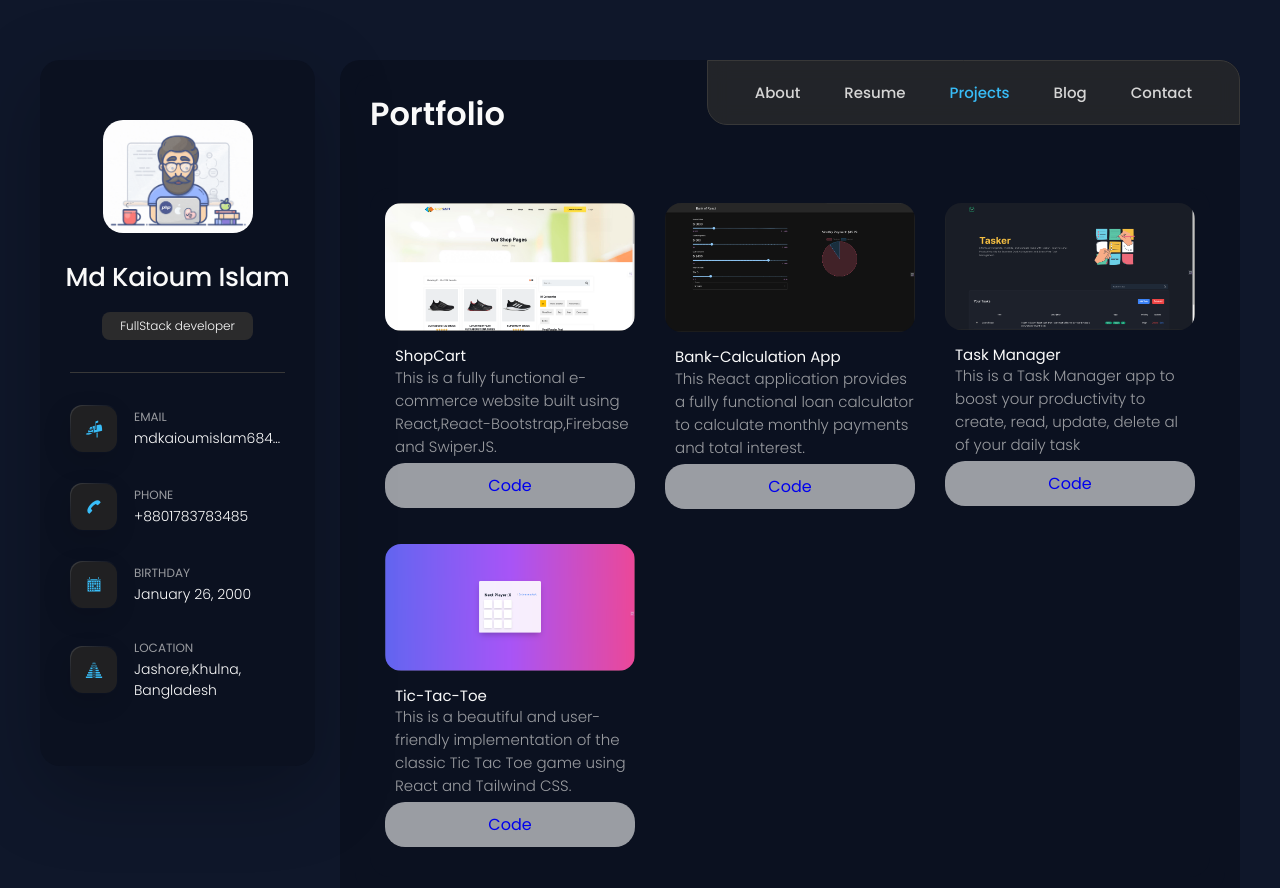
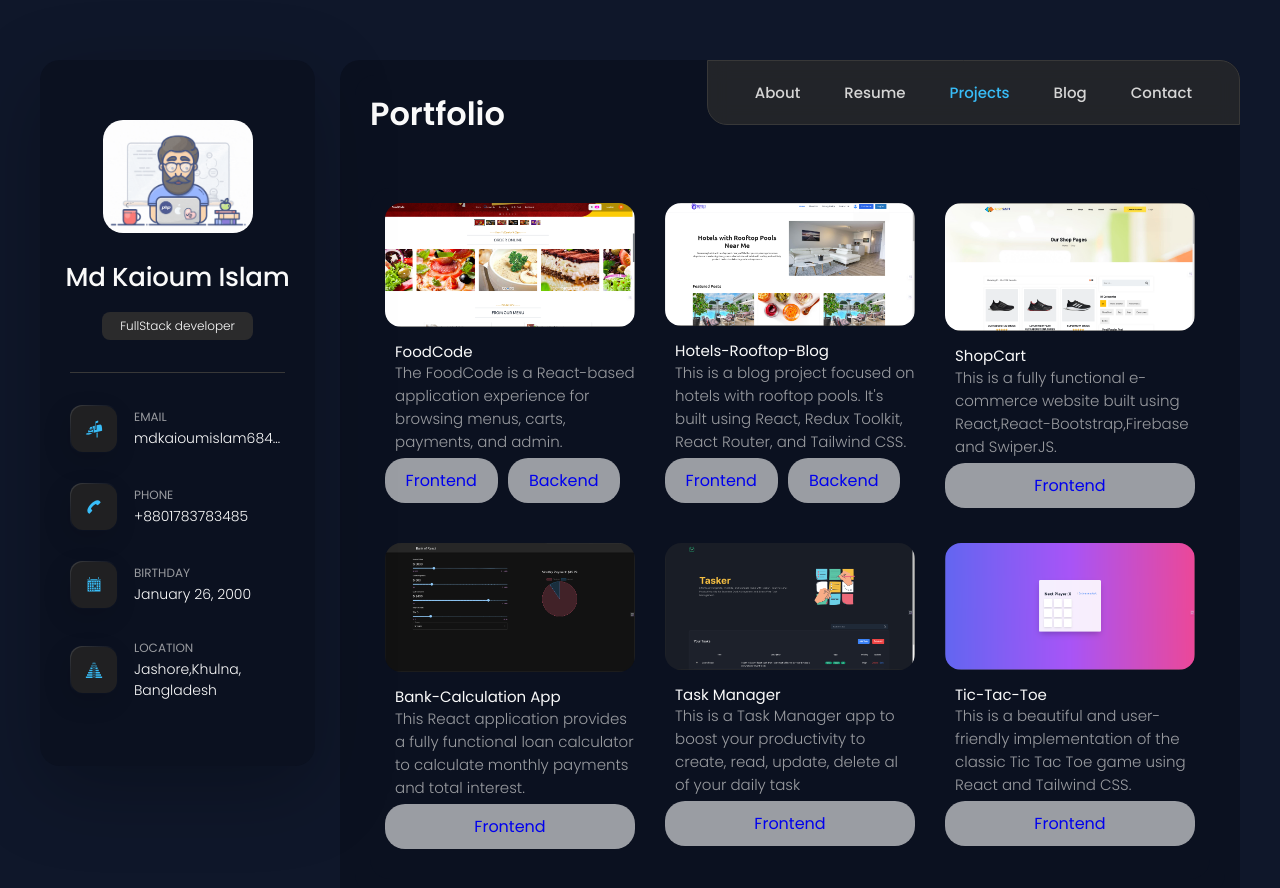
Before and after one commit to kaioumdev/portfolio, a React (Vite) app: page /projects in a window 1280 px wide. Shown: the top 888 px of the page. Built offline with nearby package versions, Linux system fonts and the light colour scheme.

Commit message:
feat(product.json): complete product.json file to successfully add all the projects successfully

```diff
--- a/public/projects.json
+++ b/public/projects.json
@@ -1,34 +1,51 @@
-[
+[      {
+      "id": 1,
+      "title": "FoodCode",
+      "description": "The FoodCode is a React-based application experience for browsing menus, carts, payments, and admin.",
+      "image": "images/project6.png",
+      "live":"https://food-code-client.vercel.app/",
+      "frontend":"https://github.com/kaioumdev/FoodCode-client",
+      "backend": "https://github.com/kaioumdev/FoodCode-server"
+    },
+      {
+      "id": 2,
+      "title": "Hotels-Rooftop-Blog",
+      "description": "This is a blog project focused on hotels with rooftop pools. It's built using React, Redux Toolkit, React Router, and Tailwind CSS.",
+      "image": "images/project5.png",
+      "live":"https://hotels-rooftop-frontend.vercel.app/",
+      "frontend":"https://github.com/kaioumdev/Hotels-Rooftop-Frontend",
+      "backend": "https://github.com/kaioumdev/Hotels-Rooftop-Backend"
+    },
     {
-      "id": 1,
+      "id": 3,
       "title": "ShopCart",
       "description": "This is a fully functional e-commerce website built using React,React-Bootstrap,Firebase and SwiperJS.",
       "image": "images/project1.png",
       "live":"https://e-commerce-react-8eb0a.web.app/",
-      "github":"https://github.com/kaiyumdev/react-ecommerce"
+      "frontend":"https://github.com/kaioumdev/ShopCart"
     },
     {
-      "id": 2,
+      "id": 4,
       "title": "Bank-Calculation App",
       "description": "This React application provides a fully functional loan calculator to calculate monthly payments and total interest.",
       "image": "images/project2.png",
       "live":"https://bank-calculation-app.netlify.app/",
-      "github":"https://github.com/kaiyumdev/bank-calculation-app"
+      "frontend":"https://github.com/kaioumdev/bank-calculation-app"
     },
     {
-      "id": 3,
+      "id": 5,
       "title": "Task Manager",
       "description": "This is a Task Manager app to boost your productivity to create, read, update, delete al of your daily task",
       "image": "images/project3.png",
       "live":"https://tasker-umber.vercel.app/",
-      "github":"https://github.com/kaiyumdev/Tasker"
+      "frontend":"https://github.com/kaioumdev/Tasker"
     },
     {
-      "id": 4,
+      "id": 6,
       "title": "Tic-Tac-Toe",
       "description": "This is a beautiful and user-friendly implementation of the classic Tic Tac Toe game using React and Tailwind CSS.",
       "image": "images/project4.png",
       "live":"https://react-tic-tac-tao.netlify.app/",
-      "github":"https://github.com/kaiyumdev/react-tic-tac-toe"
+      "frontend":"https://github.com/kaioumdev/react-tic-tac-toe"
     }
   ]
--- a/src/pages/Projects/Projects.jsx
+++ b/src/pages/Projects/Projects.jsx
@@ -1,3 +1,68 @@
+// import { useState, useEffect } from 'react';
+// import { FaRegEye } from 'react-icons/fa';
+
+// const Projects = () => {
+//   const [projects, setProjects] = useState([]);
+
+//   useEffect(() => {
+//     fetch('/projects.json')
+//       .then(response => response.json())
+//       .then(data => {
+//         setProjects(data);
+//       })
+//       .catch(error => console.error('Error loading project data:', error));
+//   }, []);
+
+//   return (
+//     <section className="portfolio" data-page="portfolio">
+//       <header>
+//         <h2 className="h2 article-title">Portfolio</h2>
+//       </header>
+
+//       {/* Portfolio items */}
+//       <section className="projects">
+//         <ul className="project-list">
+//           {projects.map(project => (
+//             <li
+//               className="project-item active"
+//               data-filter-item
+//               data-category={project.category}
+//               key={project.id}
+//             >
+//               <a href={project.live}
+//                 target="_blank">
+//                 <figure className="project-img">
+//                   <div className="project-item-icon-box">
+//                     <FaRegEye />
+//                   </div>
+//                   <img src={project.image} alt={project.title} loading="lazy" />
+//                 </figure>
+//                 <h3 className="project-title">{project.title}</h3>
+//                 <p className="project-category">{project.description}</p>
+//                 {/* <button>{project.live}</button> <button>{project.github}</button> */}
+//               </a>
+//               {/* <a
+//                 href={project.frontend}
+//                 target="_blank"
+//                 rel="noopener noreferrer"
+//                 className="project-link"
+//               >
+//                 Code
+//               </a> */}
+//               <a href={project.frontend} target="_blank" rel="noopener noreferrer" className="project-link">Frontend</a>
+//               {project.backend && (
+//                 <a href={project.backend} target="_blank" rel="noopener noreferrer" className="project-link">Backend</a>
+//               )}
+//             </li>
+//           ))}
+//         </ul>
+//       </section>
+//     </section>
+//   );
+// };
+
+// export default Projects;
+
 import { useState, useEffect } from 'react';
 import { FaRegEye } from 'react-icons/fa';
 
@@ -22,15 +87,16 @@ const Projects = () => {
       {/* Portfolio items */}
       <section className="projects">
         <ul className="project-list">
-          {projects.map(project => (
+          {projects.map(project => {
+            const hasBackend = Boolean(project.backend);
+            return (
               <li
                 className="project-item active"
                 data-filter-item
                 data-category={project.category}
                 key={project.id}
               >
-              <a href={project.live}
-                target="_blank">
+                <a href={project.live} target="_blank">
                   <figure className="project-img">
                     <div className="project-item-icon-box">
                       <FaRegEye />
@@ -39,18 +105,32 @@ const Projects = () => {
                   </figure>
                   <h3 className="project-title">{project.title}</h3>
                   <p className="project-category">{project.description}</p>
-                {/* <button>{project.live}</button> <button>{project.github}</button> */}
                 </a>
+                <div className="project-links" style={{ display: 'flex', gap: '10px' }}>
                   <a
-                href={project.github}
+                    href={project.frontend}
                     target="_blank"
                     rel="noopener noreferrer"
                     className="project-link"
+                    style={{ width: hasBackend ? '45%' : '100%' }}
                   >
-                Code
+                    Frontend
                   </a>
+                  {hasBackend && (
+                    <a
+                      href={project.backend}
+                      target="_blank"
+                      rel="noopener noreferrer"
+                      className="project-link"
+                      style={{ width: '45%' }}
+                    >
+                      Backend
+                    </a>
+                  )}
+                </div>
               </li>
-          ))}
+            );
+          })}
         </ul>
       </section>
     </section>
```
Also changed, not shown: public/images/project5.png, public/images/project6.png. Lines whose indentation alone changed are shown as unchanged.
